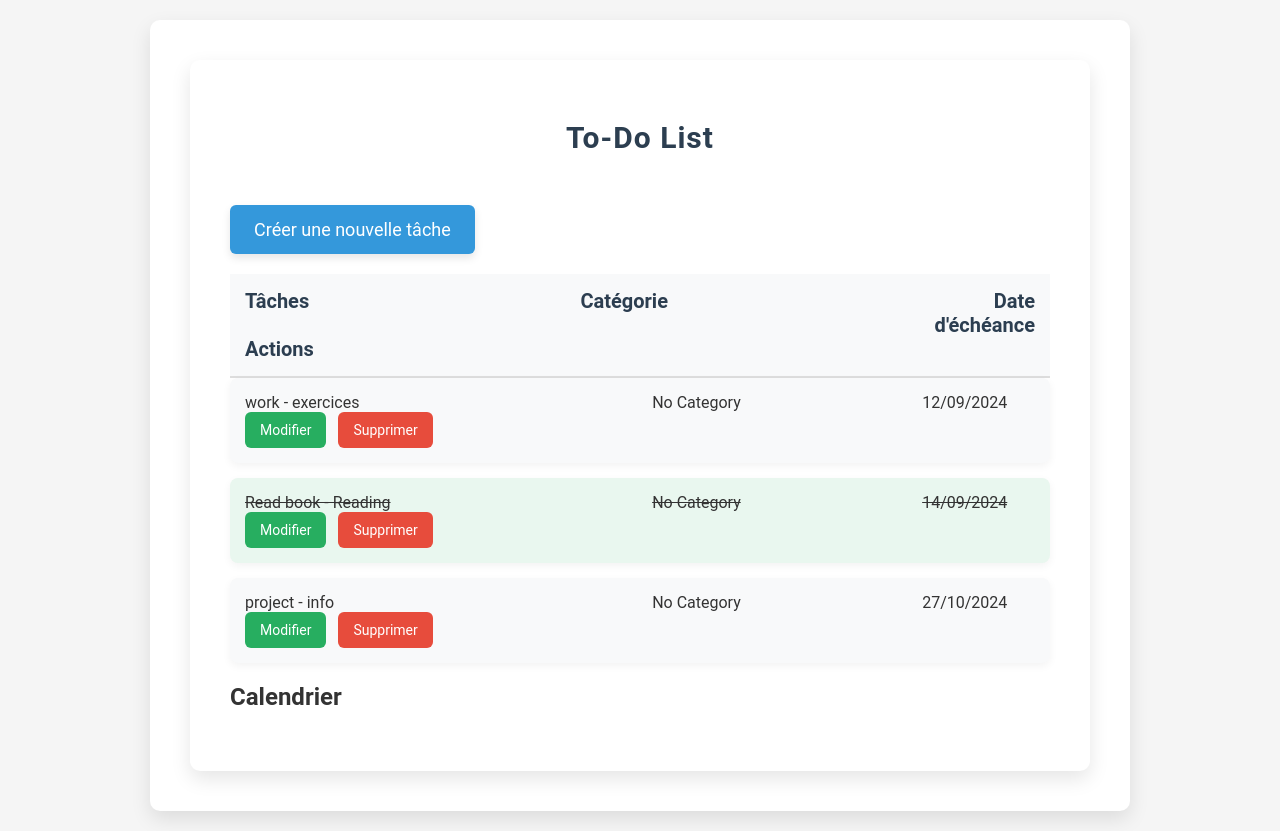
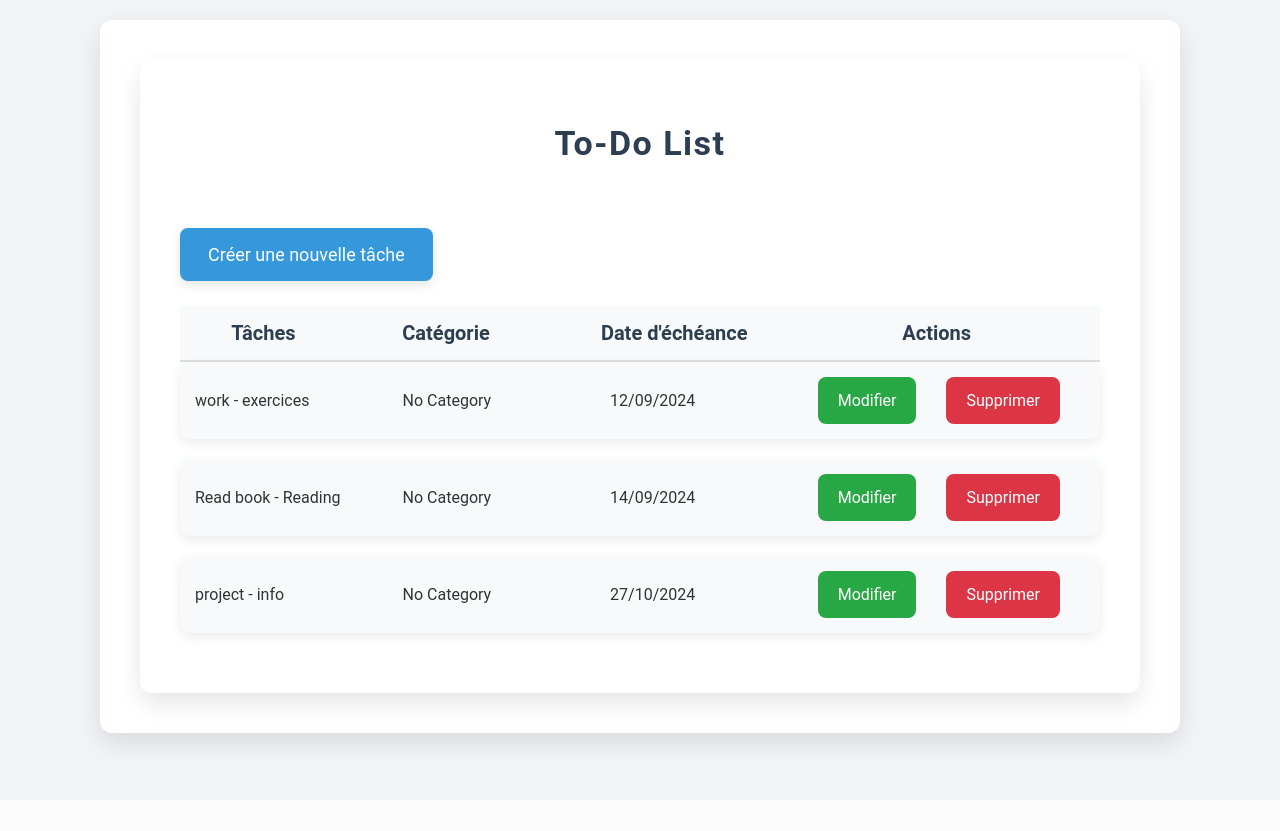
Before and after one commit to xinjiee19/projet-tsp, a Django app: page /tasks/ in a window 1280 px wide. After the commit the page ends 757 px from the top, so only its background shows below. Run offline with Django 5.2, Linux system fonts and the light colour scheme; data comes from the database, SQL or seed files in the repository; some libraries are stand-ins or nearby versions.

Commit message:
code updated

```diff
--- a/django-site/todolist/public/static/stylestodo.css
+++ b/django-site/todolist/public/static/stylestodo.css
@@ -1,55 +1,55 @@
 /* Global Styles */
 body {
-    font-family: 'Roboto', sans-serif;  /* Upgraded to a modern font */
-    background-color: #f5f5f5;
+    font-family: 'Roboto', sans-serif;
+    background-color: #f2f3f7;
     margin: 0;
     padding: 20px;
     color: #333;
 }
 
 .container {
-    max-width: 900px;
+    max-width: 1000px;
     margin: 0 auto;
     background-color: #fff;
     padding: 40px;
-    border-radius: 10px;
-    box-shadow: 0 8px 20px rgba(0, 0, 0, 0.1);  /* Slightly larger shadow */
+    border-radius: 12px;
+    box-shadow: 0 10px 25px rgba(0, 0, 0, 0.1);
     transition: box-shadow 0.3s ease;
 }
 
 .container:hover {
-    box-shadow: 0 12px 30px rgba(0, 0, 0, 0.15);  /* Hover effect for added elegance */
+    box-shadow: 0 15px 35px rgba(0, 0, 0, 0.2);
 }
 
 /* Title */
 h1 {
     text-align: center;
     color: #2c3e50;
-    font-size: 30px;
-    margin-bottom: 40px;
-    letter-spacing: 1px;  /* Slight letter spacing for elegance */
+    font-size: 34px;
+    margin-bottom: 50px;
+    letter-spacing: 1.5px;
 }
 
 /* Button styles */
 button, .button-link {
-    background-color: #3498db;  /* Softer, sophisticated blue */
+    background-color: #3498db;
     color: white;
-    padding: 14px 24px;
-    border-radius: 6px;
+    padding: 16px 28px;
+    border-radius: 8px;
     border: none;
     font-size: 18px;
     display: inline-block;
-    margin-top: 10px;
-    margin-bottom: 20px;
+    margin-top: 15px;
+    margin-bottom: 25px;
     transition: background-color 0.3s ease, transform 0.2s ease;
     cursor: pointer;
     text-align: center;
-    box-shadow: 0 4px 8px rgba(0, 0, 0, 0.1);  /* Button shadow for depth */
+    box-shadow: 0 4px 12px rgba(0, 0, 0, 0.1);
 }
 
 button:hover, .button-link:hover {
-    background-color: #2980b9;  /* Slightly darker on hover */
-    transform: translateY(-3px);  /* Button hover effect */
+    background-color: #0056b3;
+    transform: translateY(-3px);
 }
 
 a {
@@ -68,22 +68,22 @@ form {
 
 form input, form textarea {
     width: 100%;
-    padding: 14px;
-    margin-bottom: 20px;
+    padding: 16px;
+    margin-bottom: 25px;
     border: 1px solid #ddd;
-    border-radius: 6px;
+    border-radius: 8px;
     font-size: 16px;
     background-color: #f9f9f9;
     transition: border 0.3s ease;
 }
 
 form input:focus, form textarea:focus {
-    border-color: #3498db;  /* Subtle focus effect */
+    border-color: #007bff;
 }
 
 form button {
     width: 100%;
-    padding: 14px;
+    padding: 16px;
     font-size: 18px;
 }
 
@@ -96,127 +96,113 @@ ul {
 
 li {
     background-color: #f8f9fa;
-    padding: 20px;
-    border-radius: 8px;
-    margin-bottom: 15px;
+    padding: 25px;
+    border-radius: 10px;
+    margin-bottom: 20px;
     display: flex;
     justify-content: space-between;
     align-items: center;
-    box-shadow: 0px 3px 8px rgba(0, 0, 0, 0.05);
+    box-shadow: 0px 4px 12px rgba(0, 0, 0, 0.08);
     transition: box-shadow 0.3s ease;
 }
 
 li:hover {
-    box-shadow: 0px 6px 15px rgba(0, 0, 0, 0.1);
-}
-
-/* Completed Task */
-li.completed-task {
-    background-color: #e9f7ef;  /* Softer green for completed tasks */
-}
-
-li.completed-task span {
-    text-decoration: line-through;
+    box-shadow: 0px 6px 20px rgba(0, 0, 0, 0.12);
 }
 
 /* Task Actions */
 li .task-actions {
     display: flex;
-    gap: 12px;
+    gap: 30px;
+    justify-content: flex-end;
+    margin-right: 25px;
 }
 
 .task-actions a {
-    padding: 10px 15px;
-    border-radius: 6px;
+    padding: 14px 20px;
+    border-radius: 8px;
     color: white;
-    font-size: 14px;
+    font-size: 16px;
     transition: background-color 0.3s ease, transform 0.2s ease;
 }
 
 .task-actions .edit-btn {
-    background-color: #27ae60;
+    background-color: #28a745;
 }
 
 .task-actions .delete-btn {
-    background-color: #e74c3c;
+    background-color: #dc3545;
 }
 
 .task-actions .edit-btn:hover {
-    background-color: #2ecc71;
+    background-color: #218838;
     transform: translateY(-2px);
 }
 
 .task-actions .delete-btn:hover {
-    background-color: #c0392b;
+    background-color: #c82333;
     transform: translateY(-2px);
 }
 
 /* Task Header */
 .task-header {
     display: grid;
-    grid-template-columns: 2fr 20fr 1fr;
+    grid-template-columns: 0.6fr 1fr 1fr 1.3fr;
     padding: 15px;
     font-weight: bold;
     font-size: 20px;
     color: #2c3e50;
     background-color: #f8f9fa;
     border-bottom: 2px solid #ddd;
+    justify-items: center;
 }
 
 li {
     display: grid;
-    grid-template-columns: 2fr 4fr 1fr;
+    grid-template-columns: 2fr 2fr 2fr 1fr;
     align-items: center;
     padding: 15px;
+    justify-items: start;
+}
+
+/* Alignement du texte des colonnes */
+.task-header span:nth-child(1), li span:nth-child(1) {
+    text-align: left;
 }
 
 .task-header span:nth-child(2), li span:nth-child(2) {
+    text-align: left;
+}
+
+.task-header span:nth-child(3), li span:nth-child(3) {
     text-align: center;
 }
 
-.task-header span:nth-child(3), li .task-actions {
+.task-header span:nth-child(4), li .task-actions {
     text-align: right;
 }
 
 /* Calendar Styles */
-
-/* Weekday Names (e.g., Mon, Tue, etc.) */
 .fc-col-header-cell {
-    color: #555555;  /* Dark grey for weekday names */
+    color: #555555;
     font-weight: bold;
 }
 
-/* Calendar Dates */
 .fc-daygrid-day-number {
-    color: #555555;  /* Dark grey color for the calendar dates */
+    color: #555555;
     font-weight: bold;
 }
 
-/* Today's Date */
 .fc-day-today {
-    background-color: #ffeb3b;  /* Highlight today's date with yellow */
-    color: #333333;  /* Ensure good contrast */
+    background-color: #ffeb3b;
+    color: #333333;
 }
 
-/* Month/Year Header */
 .fc-header-toolbar h2 {
-    color: #333333;  /* Dark grey for the month/year header */
+    color: #333333;
 }
 
-/* Week Numbers */
-.fc-daygrid-week-number {
-    color: #555555;  /* Dark grey for week numbers */
-    font-weight: bold;
+.fc-toolbar-title {
+    font-size: 1.7em;
+    color: #2c3e50;
 }
-
-/* Calendar Cell Borders */
-.fc-daygrid-day {
-    border: 1px solid #ddd;  /* Light border for each day */
-    padding: 10px;
-}
-
-/* Toolbar Title (Month and Year) */
-.fc-toolbar-title {
-    font-size: 1.5em;  /* Larger title for elegance */
-    color: #2c3e50;    /* Consistent with the page's theme */
-}
--- a/django-site/todolist/public/templates/base.html
+++ b/django-site/todolist/public/templates/base.html
@@ -11,6 +11,7 @@
     <!-- FullCalendar CSS -->
     <link href='https://cdn.jsdelivr.net/npm/fullcalendar@5.10.1/main.min.css' rel='stylesheet' />
 </head>
+
 <body>
     <div class="container">
         {% block content %}{% endblock %}
--- a/django-site/todolist/public/templates/tasks/task_list.html
+++ b/django-site/todolist/public/templates/tasks/task_list.html
@@ -34,8 +34,38 @@
             {% endfor %}
         </ul>
 
-        <!-- Ajouter un conteneur pour le calendrier -->
+        <!-- Ajouter un conteneur pour le calendrier
         <h2>Calendrier</h2>
-        <div id='calendar'></div>
+        <div id="calendar"></div>  -->
     </div>
 {% endblock %}
+
+<!--
+{% block scripts %}
+
+<script>
+    document.addEventListener('DOMContentLoaded', function() {
+        var calendarEl = document.getElementById('calendar');
+
+        // Convert tasks to FullCalendar events
+        var events = [
+            {% for task in tasks %}
+                {
+                    title: '{{ task.title }}',
+                    start: '{{ task.due_date }}',
+                    backgroundColor: '{% if task.completed %}green{% else %}red{% endif %}',  // Green for completed, red otherwise
+                },
+            {% endfor %}
+        ];
+
+        var calendar = new FullCalendar.Calendar(calendarEl, {
+            initialView: 'dayGridMonth',
+            locale: 'fr', // Change locale to French
+            events: events // Attach the events array
+        });
+
+        calendar.render(); // Render the calendar
+    });
+</script>
+{% endblock %}
+-->
--- a/django-site/todolist/todolist/settings.py
+++ b/django-site/todolist/todolist/settings.py
@@ -91,7 +91,7 @@ DATABASES = {
         'NAME': 'todolist',  # Nom de la base de données PostgreSQL
         'USER': 'xinjie',      # Nom de l'utilisateur PostgreSQL
         'PASSWORD': 'xinjie',  # Mot de passe de l'utilisateur
-        'HOST': 'localhost',   # Hôte de la base de données (localhost si local)
+        'HOST': 'db',   # Hôte de la base de données (localhost si local)
         'PORT': '5432',        # Port par défaut de PostgreSQL
     }
 }
--- a/docker-compose.yml
+++ b/docker-compose.yml
@@ -51,7 +51,7 @@ services:
   # Serveur Nginx
   proxy:
     container_name: nginx
-    image: nginx
+    image: nginx:latest
     ports:
       - "80:80"
     depends_on:
```
Also changed, not shown: 3 other files.
